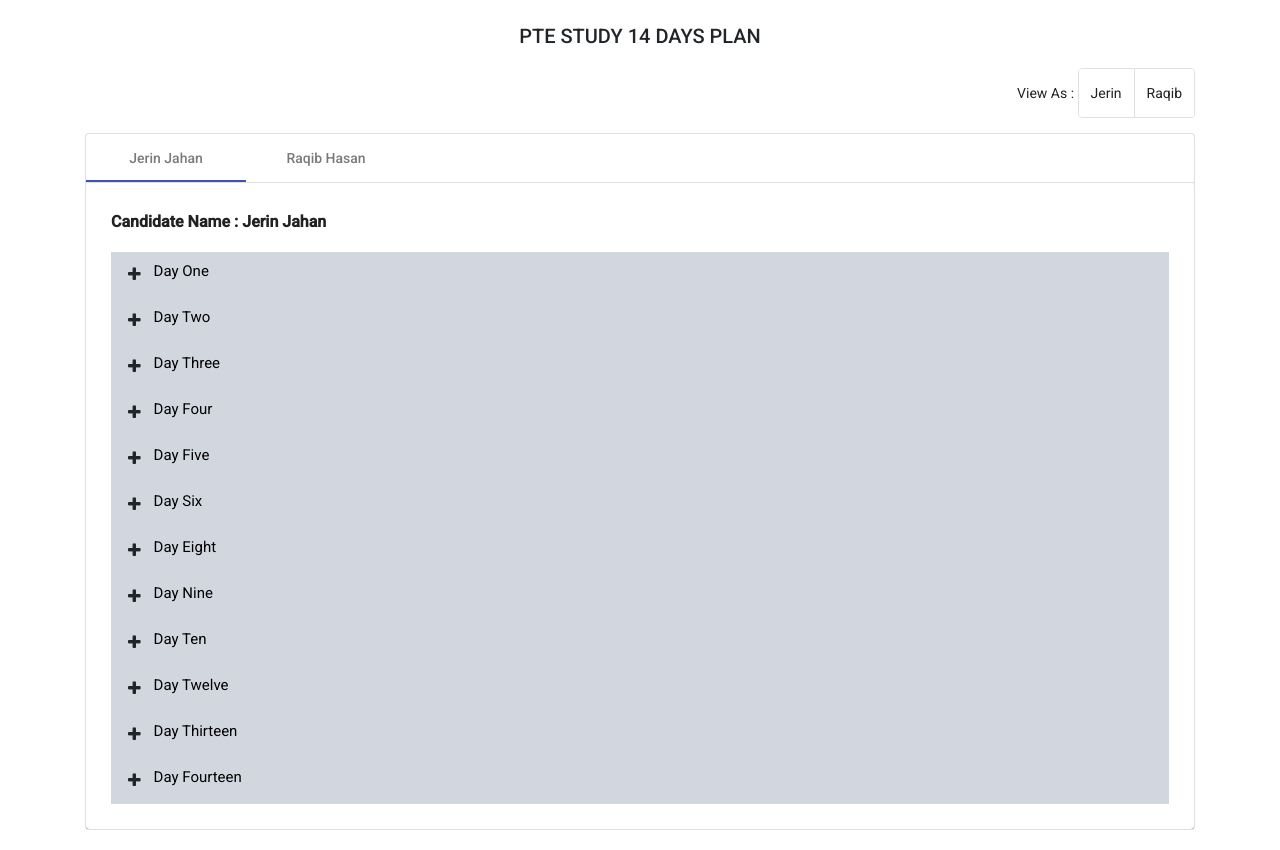
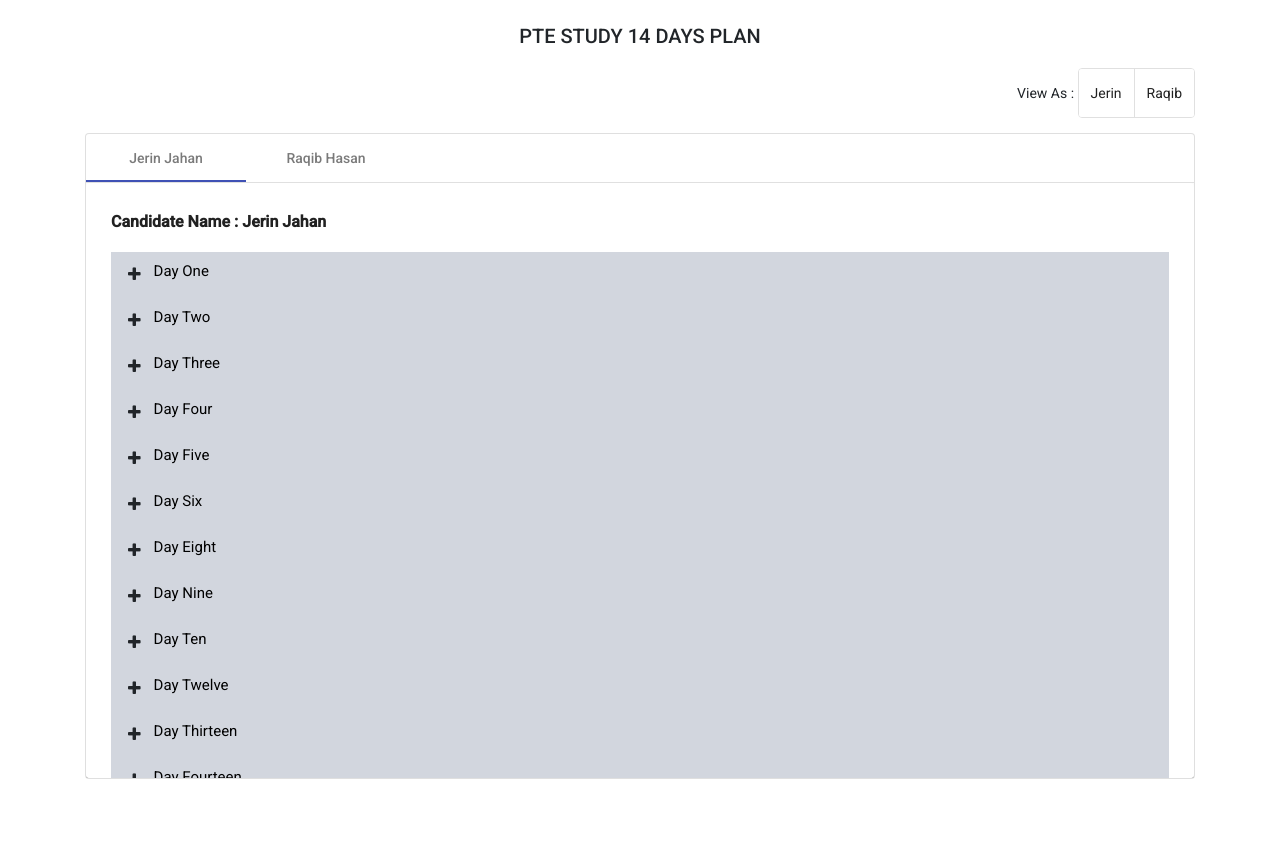
Before and after one commit to jerinjahan/pte-study-plan, an Angular app: page / in a window 1280 px wide. After the commit the page ends 800 px from the top, so only its background shows below. Built offline with nearby package versions, Linux system fonts and the light colour scheme.

Commit message:
Add View As

```diff
--- a/src/app/routine/routine.component.css
+++ b/src/app/routine/routine.component.css
@@ -1,5 +1,7 @@
 .mat-card{
     padding:25px!important;
+    overflow: auto;
+    height: calc(100vh - 205px);
 }
 .bg-gray {
     color: #000;
```
